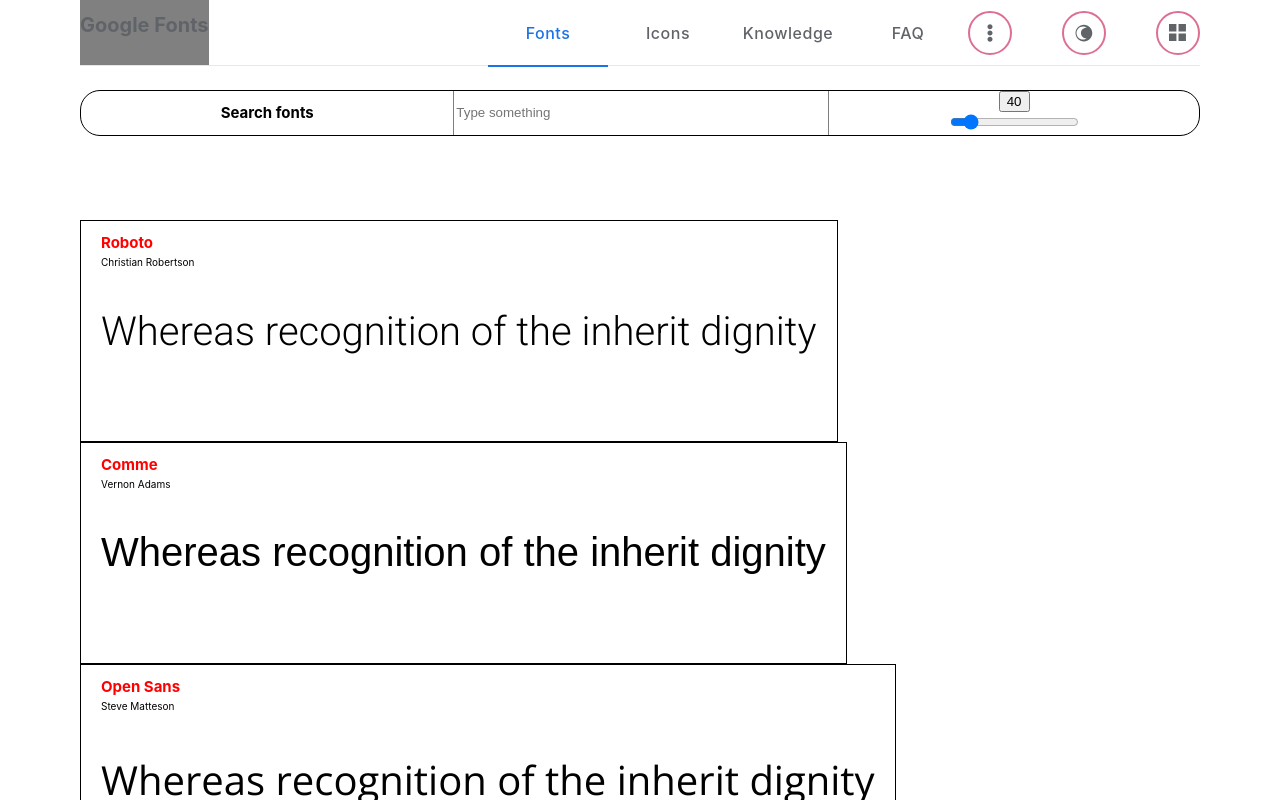
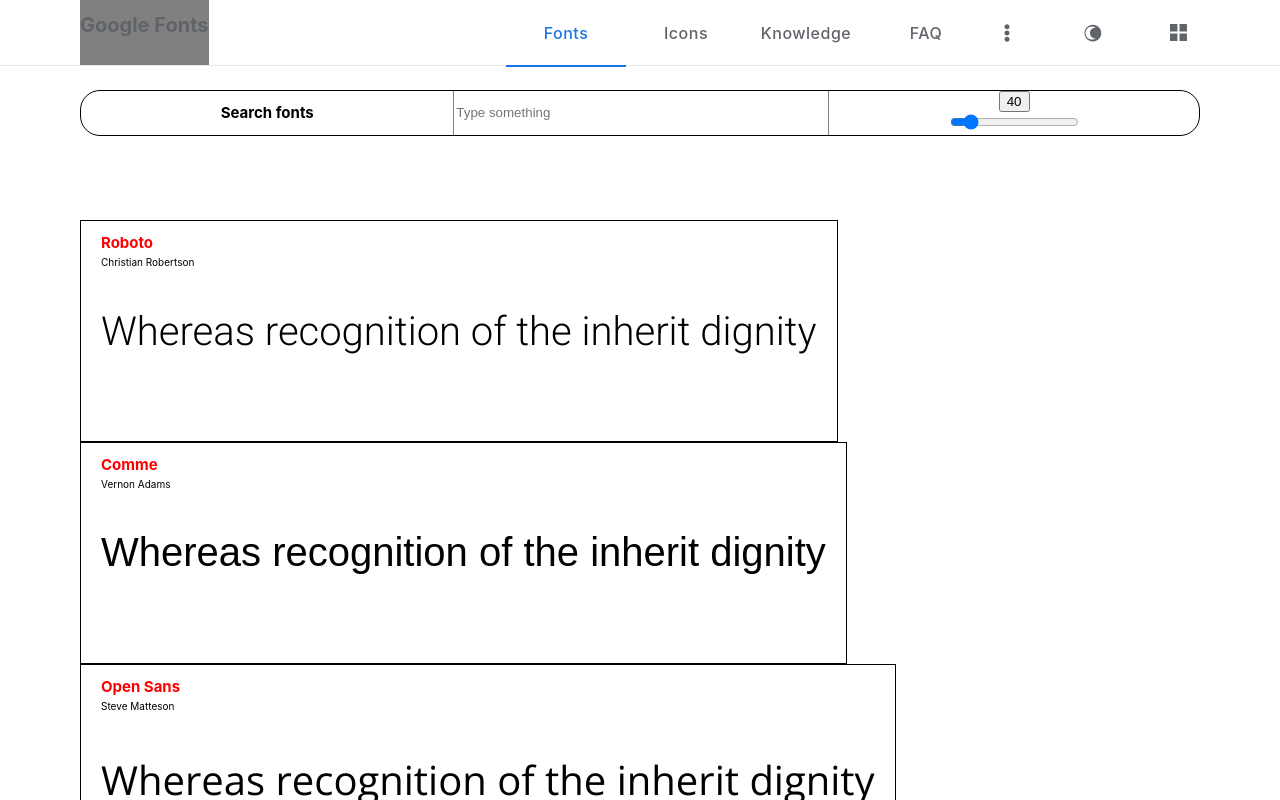
Before and after one commit to jmoseka/google-font-clone, a React (Create React App) app: page / in a window 1280 px wide. Shown: the top 800 px of the page. Built offline with nearby package versions, Linux system fonts and the light colour scheme; a web font is replaced by a local one.

Commit message:
add hover to icon headers

```diff
--- a/src/components/Header/header.scss
+++ b/src/components/Header/header.scss
@@ -4,18 +4,18 @@ $header-size: 6.5rem;
 $nav-font-size: 1.6rem;
 $nav-link-width: 12rem;
 $header-icon-size: 1.8rem;
-$header-icon-padding-size: 4rem;
+$header-icon-padding-size: 4.2rem;
 
 .header-container {
     border-bottom: 1px solid $border-color;
     height: $header-size;
-    margin: 0 $main-margin-ends;
 }
 
 .header-content {
     display: flex;
     justify-content: space-between;
     height: 100%;
+    margin: 0 $main-margin-ends;
 }
 
 .header-logo {
@@ -29,6 +29,7 @@ $header-icon-padding-size: 4rem;
     justify-content: flex-end;
     font-weight: 500;
     letter-spacing: .5px;
+    cursor: pointer;
 
     &_nav {
         display: flex;
@@ -40,7 +41,6 @@ $header-icon-padding-size: 4rem;
         font-size: $nav-font-size;
 
         li {
-            cursor: pointer;
             height: 100%;
             width: $nav-link-width;
         }
@@ -53,16 +53,22 @@ $header-icon-padding-size: 4rem;
 
         span {
             margin: auto 0;
-            border: 2px solid palevioletred;
-            border-radius: 50%;
             width: $header-icon-padding-size;
             height: $header-icon-padding-size;
 
             &:nth-child(2) {
                 /* Styles for the middle element */
-                margin: auto 5rem;
-              }
+                margin: auto 4.4rem;
+             }
+
+            &:hover {
+                border-radius: 50%;
+                color: $color-black;
+                background-color: $light-gray;
+            }
         }
+
+
 
 
 
```
